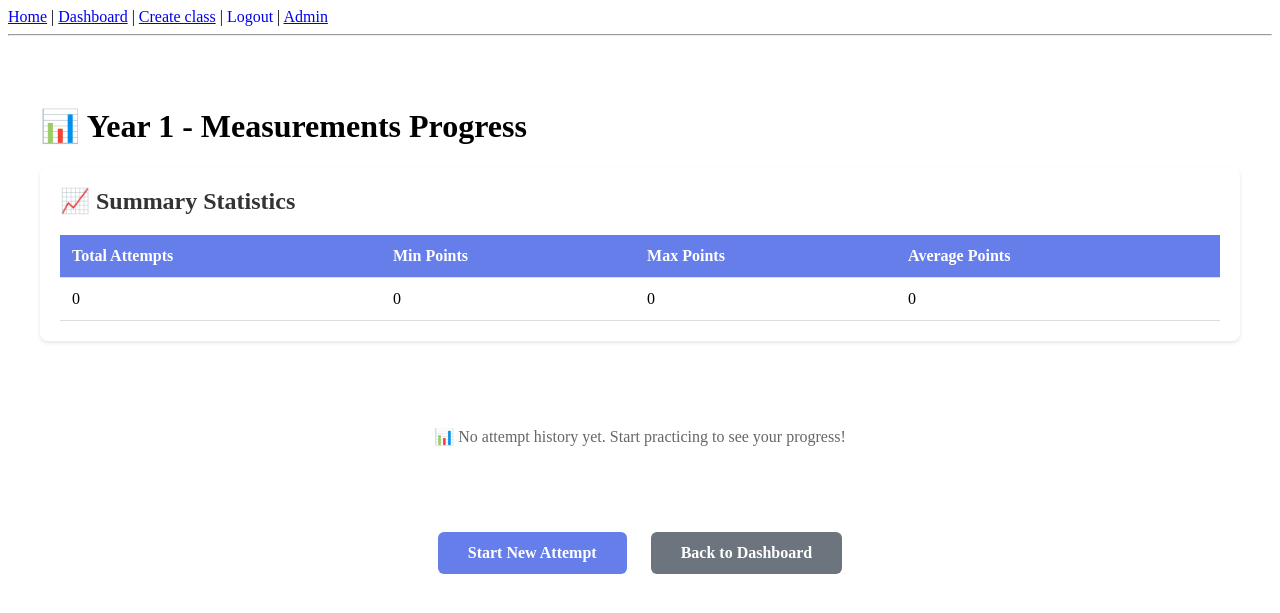
After one commit to InoshikaFernando/CWA_SCHOOL, a Django app: page /level/1/measurements-progress/ in a window 1280 px wide. The commit adds this page. Shown: the top 613 px of the page. Run offline with Django 4.2, Linux system fonts and the light colour scheme; a user stored in the database is signed in; tables that the repository leaves empty hold one stand-in row (values such as "Sample post"); parts of the project's set-up code (start-up, migrations or seed data) failed here and were passed over.

```diff
--- a/maths/urls.py
+++ b/maths/urls.py
@@ -20,4 +20,5 @@ urlpatterns = [
     path("level/<int:level_number>/quiz/", views.take_quiz, name="take_quiz"),
     path("level/<int:level_number>/practice/", views.practice_questions, name="practice_questions"),
     path("level/<int:level_number>/measurements/", views.measurements_questions, name="measurements_questions"),
+    path("level/<int:level_number>/measurements-progress/", views.measurements_progress, name="measurements_progress"),
 ]
--- a/maths/views.py
+++ b/maths/views.py
@@ -7,6 +7,8 @@ from django.db import transaction
 import time
 from django.db.models import Q
 import random
+from datetime import datetime
+import json
 from .models import Topic, Level, ClassRoom, Enrollment, CustomUser, Question, Answer, StudentAnswer
 from .forms import CreateClassForm, StudentSignUpForm, TeacherSignUpForm, TeacherCenterRegistrationForm, IndividualStudentRegistrationForm, StudentBulkRegistrationForm, QuestionForm, AnswerFormSet
 
@@ -97,9 +99,9 @@ def dashboard(request):
             continue
 
         if level_num not in level_data:
-            level_data[level_num] = []
+            level_data[level_num] = set()
 
-        level_data[level_num].append(session_id)
+        level_data[level_num].add(session_id)
 
     # Calculate stats for each level
     YEAR_QUESTION_COUNTS = {2: 10, 3: 12, 4: 15, 5: 17, 6: 20, 7: 22, 8: 25, 9: 30}
@@ -196,9 +198,9 @@ def dashboard_detail(request):
             continue
 
         if level_num not in level_data:
-            level_data[level_num] = []
+            level_data[level_num] = set()
 
-        level_data[level_num].append(session_id)
+        level_data[level_num].add(session_id)
 
     # Calculate stats for each level
     YEAR_QUESTION_COUNTS = {2: 10, 3: 12, 4: 15, 5: 17, 6: 20, 7: 22, 8: 25, 9: 30}
@@ -248,6 +250,114 @@ def dashboard_detail(request):
         "progress_by_topic": progress_by_topic,
         "show_progress_table": True,
         "show_all_content": False
+    })
+
+@login_required
+def measurements_progress(request, level_number):
+    """Show detailed measurements progress with attempt history and graph"""
+    level = get_object_or_404(Level, level_number=level_number)
+
+    # Check if student has access to this level
+    allowed = student_allowed_levels(request.user)
+    if allowed is not None and not allowed.filter(pk=level.pk).exists():
+        messages.error(request, "You don't have access to this level.")
+        return redirect("maths:dashboard")
+
+    # Get all student answers for Measurements topic for this level
+    student_answers = StudentAnswer.objects.filter(
+        student=request.user,
+        question__level=level,
+        question__level__topics__name="Measurements"
+    ).select_related('question', 'question__level').order_by('answered_at')
+
+    # Question limits per year
+    YEAR_QUESTION_COUNTS = {2: 10, 3: 12, 4: 15, 5: 17, 6: 20, 7: 22, 8: 25, 9: 30}
+    question_limit = YEAR_QUESTION_COUNTS.get(level_number, 10)
+
+    # Get unique session IDs for this level
+    unique_sessions = student_answers.values_list('session_id', flat=True).distinct()
+    unique_sessions = [s for s in unique_sessions if s]  # Filter out empty strings
+
+    # Build attempt history
+    attempt_history = []
+    for session_id in unique_sessions:
+        session_answers = student_answers.filter(session_id=session_id)
+
+        # Only count completed attempts
+        if session_answers.count() != question_limit:
+            continue
+
+        # Calculate points for this attempt
+        first_answer = session_answers.first()
+        if first_answer and first_answer.time_taken_seconds > 0:
+            total_correct = sum(1 for a in session_answers if a.is_correct)
+            total_questions = session_answers.count()
+            time_seconds = first_answer.time_taken_seconds
+
+            percentage = (total_correct / total_questions) if total_questions else 0
+            final_points = (percentage * 100 * 60) / time_seconds if time_seconds else 0
+            points = round(final_points, 2)
+        else:
+            points = sum(a.points_earned for a in session_answers)
+
+        # Get attempt date
+        attempt_date = session_answers.first().answered_at if session_answers.exists() else None
+
+        attempt_history.append({
+            'session_id': session_id,
+            'attempt_number': len(attempt_history) + 1,
+            'points': points,
+            'date': attempt_date
+        })
+
+    # Sort by date
+    attempt_history.sort(key=lambda x: x['date'] if x['date'] else datetime.min)
+
+    # Re-number attempts after sorting
+    for i, attempt in enumerate(attempt_history):
+        attempt['attempt_number'] = i + 1
+
+    # Calculate stats
+    if attempt_history:
+        points_list = [a['points'] for a in attempt_history]
+        stats = {
+            'total_attempts': len(attempt_history),
+            'min_points': min(points_list),
+            'max_points': max(points_list),
+            'avg_points': round(sum(points_list) / len(points_list), 2)
+        }
+
+        # Prepare data for graph (attempt numbers and points)
+        graph_data = {
+            'attempt_numbers': [a['attempt_number'] for a in attempt_history],
+            'points': points_list,
+            'dates': [a['date'].strftime('%Y-%m-%d') if a['date'] else '' for a in attempt_history]
+        }
+    else:
+        stats = {
+            'total_attempts': 0,
+            'min_points': 0,
+            'max_points': 0,
+            'avg_points': 0
+        }
+        graph_data = {
+            'attempt_numbers': [],
+            'points': [],
+            'dates': []
+        }
+
+    # Convert graph data to JSON for JavaScript
+    graph_data_json = {
+        'attempt_numbers': json.dumps(graph_data['attempt_numbers']),
+        'points': json.dumps(graph_data['points']),
+        'dates': json.dumps(graph_data['dates'])
+    }
+
+    return render(request, "maths/measurements_progress.html", {
+        "level": level,
+        "attempt_history": attempt_history,
+        "stats": stats,
+        "graph_data": graph_data_json
     })
 
 @login_required
--- a/requirements.txt
+++ b/requirements.txt
@@ -1,3 +1,4 @@
 Django>=4.2
 Pillow>=10.0
 mysqlclient>=2.1
+python-dotenv>=1.0.0
--- /dev/null
+++ b/templates/maths/measurements_progress.html
@@ -0,0 +1,233 @@
+{% extends "maths/base.html" %}
+{% block content %}
+<style>
+    .progress-container {
+        max-width: 1200px;
+        margin: 30px auto;
+        padding: 20px;
+    }
+
+    .stats-table {
+        background: white;
+        border-radius: 8px;
+        padding: 20px;
+        margin-bottom: 30px;
+        box-shadow: 0 2px 4px rgba(0,0,0,0.1);
+    }
+
+    .stats-table h2 {
+        margin-top: 0;
+        color: #333;
+    }
+
+    table {
+        width: 100%;
+        border-collapse: collapse;
+        margin-top: 15px;
+    }
+
+    th, td {
+        padding: 12px;
+        text-align: left;
+        border-bottom: 1px solid #ddd;
+    }
+
+    th {
+        background-color: #667eea;
+        color: white;
+        font-weight: bold;
+    }
+
+    tr:hover {
+        background-color: #f5f5f5;
+    }
+
+    .graph-container {
+        background: white;
+        border-radius: 8px;
+        padding: 20px;
+        margin-bottom: 30px;
+        box-shadow: 0 2px 4px rgba(0,0,0,0.1);
+    }
+
+    .graph-container h2 {
+        margin-top: 0;
+        color: #333;
+    }
+
+    .action-buttons {
+        text-align: center;
+        margin-top: 30px;
+    }
+
+    .btn {
+        padding: 12px 30px;
+        margin: 0 10px;
+        border: none;
+        border-radius: 6px;
+        cursor: pointer;
+        font-weight: bold;
+        font-size: 16px;
+        text-decoration: none;
+        display: inline-block;
+    }
+
+    .btn-primary {
+        background: #667eea;
+        color: white;
+    }
+
+    .btn-primary:hover {
+        background: #5568d3;
+    }
+
+    .btn-secondary {
+        background: #6c757d;
+        color: white;
+    }
+
+    .btn-secondary:hover {
+        background: #5a6268;
+    }
+
+    .no-data {
+        text-align: center;
+        padding: 40px;
+        color: #666;
+    }
+</style>
+
+<div class="progress-container">
+    <h1>📊 {{ level }} - Measurements Progress</h1>
+
+    <!-- Statistics Table -->
+    <div class="stats-table">
+        <h2>📈 Summary Statistics</h2>
+        <table>
+            <thead>
+                <tr>
+                    <th>Total Attempts</th>
+                    <th>Min Points</th>
+                    <th>Max Points</th>
+                    <th>Average Points</th>
+                </tr>
+            </thead>
+            <tbody>
+                <tr>
+                    <td>{{ stats.total_attempts }}</td>
+                    <td>{{ stats.min_points }}</td>
+                    <td>{{ stats.max_points }}</td>
+                    <td>{{ stats.avg_points }}</td>
+                </tr>
+            </tbody>
+        </table>
+    </div>
+
+    {% if attempt_history %}
+        <!-- Attempt History Table -->
+        <div class="stats-table">
+            <h2>📋 Attempt History</h2>
+            <table>
+                <thead>
+                    <tr>
+                        <th>Attempt #</th>
+                        <th>Points</th>
+                        <th>Date</th>
+                    </tr>
+                </thead>
+                <tbody>
+                    {% for attempt in attempt_history %}
+                    <tr>
+                        <td>{{ attempt.attempt_number }}</td>
+                        <td>{{ attempt.points }}</td>
+                        <td>{{ attempt.date|date:"Y-m-d H:i" }}</td>
+                    </tr>
+                    {% endfor %}
+                </tbody>
+            </table>
+        </div>
+
+        <!-- Growth Graph -->
+        <div class="graph-container">
+            <h2>📈 Growth Over Time</h2>
+            <canvas id="progressChart" width="400" height="150"></canvas>
+        </div>
+    {% else %}
+        <div class="no-data">
+            <p>📊 No attempt history yet. Start practicing to see your progress!</p>
+        </div>
+    {% endif %}
+
+    <!-- Action Buttons -->
+    <div class="action-buttons">
+        <a href="{% url 'maths:measurements_questions' level.level_number %}" class="btn btn-primary">Start New Attempt</a>
+        <a href="{% url 'maths:dashboard' %}" class="btn btn-secondary">Back to Dashboard</a>
+    </div>
+</div>
+
+{% if attempt_history %}
+<script src="https://cdn.jsdelivr.net/npm/chart.js@3.9.1/dist/chart.min.js"></script>
+<script>
+    const ctx = document.getElementById('progressChart');
+    if (ctx) {
+        const attemptNumbers = JSON.parse('{{ graph_data.attempt_numbers|safe }}');
+        const points = JSON.parse('{{ graph_data.points|safe }}');
+        const dates = JSON.parse('{{ graph_data.dates|safe }}');
+
+        const chart = new Chart(ctx.getContext('2d'), {
+        type: 'line',
+        data: {
+            labels: attemptNumbers,
+            datasets: [{
+                label: 'Points',
+                data: points,
+                borderColor: '#667eea',
+                backgroundColor: 'rgba(102, 126, 234, 0.1)',
+                borderWidth: 2,
+                fill: true,
+                tension: 0.4
+            }]
+        },
+        options: {
+            responsive: true,
+            maintainAspectRatio: true,
+            scales: {
+                y: {
+                    beginAtZero: true,
+                    title: {
+                        display: true,
+                        text: 'Points'
+                    }
+                },
+                x: {
+                    title: {
+                        display: true,
+                        text: 'Attempt Number'
+                    }
+                }
+            },
+            plugins: {
+                legend: {
+                    display: true,
+                    position: 'top'
+                },
+                tooltip: {
+                    callbacks: {
+                        label: function(context) {
+                            let label = 'Points: ' + context.parsed.y;
+                            let dateIndex = context.dataIndex;
+                            if (dates && dates[dateIndex]) {
+                                label += ' (Date: ' + dates[dateIndex] + ')';
+                            }
+                            return label;
+                        }
+                    }
+                }
+            }
+        }
+    });
+    }
+</script>
+{% endif %}
+
+{% endblock %}
--- a/templates/maths/student_dashboard.html
+++ b/templates/maths/student_dashboard.html
@@ -214,7 +214,7 @@
                         {% if level.level_number == 2 %}
                             <!-- Year 2: Show Measurements and Take Quiz -->
                             <div class="topic-card">
-                                <a href="{% url 'maths:measurements_questions' level.level_number %}">
+                                <a href="{% url 'maths:measurements_progress' level.level_number %}">
                                     <h4>Measurements</h4>
                                     <p>Year {{ level.level_number }} - Measurements</p>
                                 </a>
@@ -228,7 +228,7 @@
                         {% elif level.level_number == 3 %}
                             <!-- Year 3: Show Measurements and Take Quiz -->
                             <div class="topic-card">
-                                <a href="{% url 'maths:measurements_questions' level.level_number %}">
+                                <a href="{% url 'maths:measurements_progress' level.level_number %}">
                                     <h4>Measurements</h4>
                                     <p>Year {{ level.level_number }} - Measurements</p>
                                 </a>
@@ -256,7 +256,7 @@
                         {% elif level.level_number == 6 %}
                             <!-- Year 6: Show Measurements and Take Quiz -->
                             <div class="topic-card">
-                                <a href="{% url 'maths:measurements_questions' level.level_number %}">
+                                <a href="{% url 'maths:measurements_progress' level.level_number %}">
                                     <h4>Measurements</h4>
                                     <p>Year {{ level.level_number }} - Measurements</p>
                                 </a>
```
Also changed, not shown: cwa_school/settings.py (+14 -9 lines), media/questions/year6/measurements/image11.png (added), media/questions/year6/measurements/image12.png (added), media/questions/year6/measurements/image13.png (added), media/questions/year6/measurements/image14.png (added), media/questions/year6/measurements/image15.png (added), media/questions/year6/measurements/image16.png (added), media/questions/year6/measurements/image17.png (added), media/questions/year6/measurements/image18.png (added), media/questions/year6/measurements/image19.png (added), media/questions/year6/measurements/image20.png (added), media/questions/year6/measurements/image21.png (added), media/questions/year6/measurements/image22.png (added), 1 other file.
